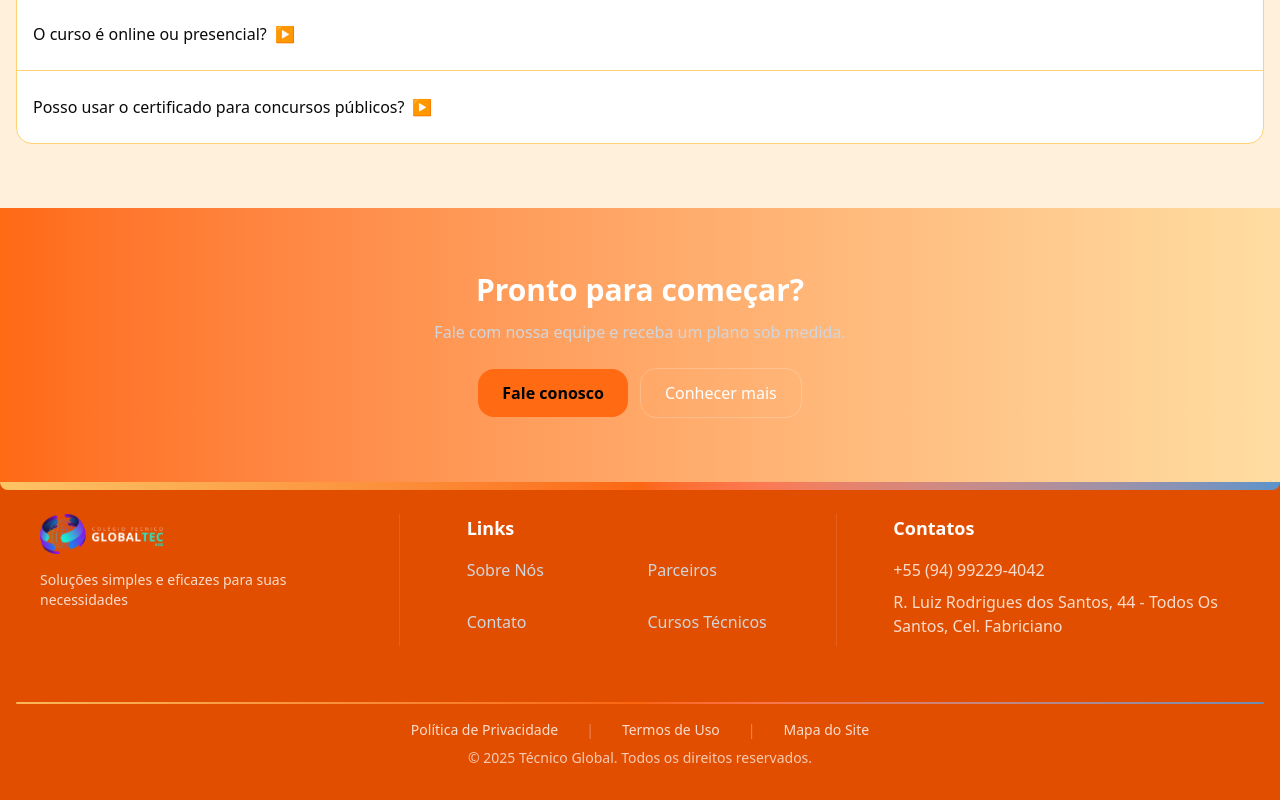
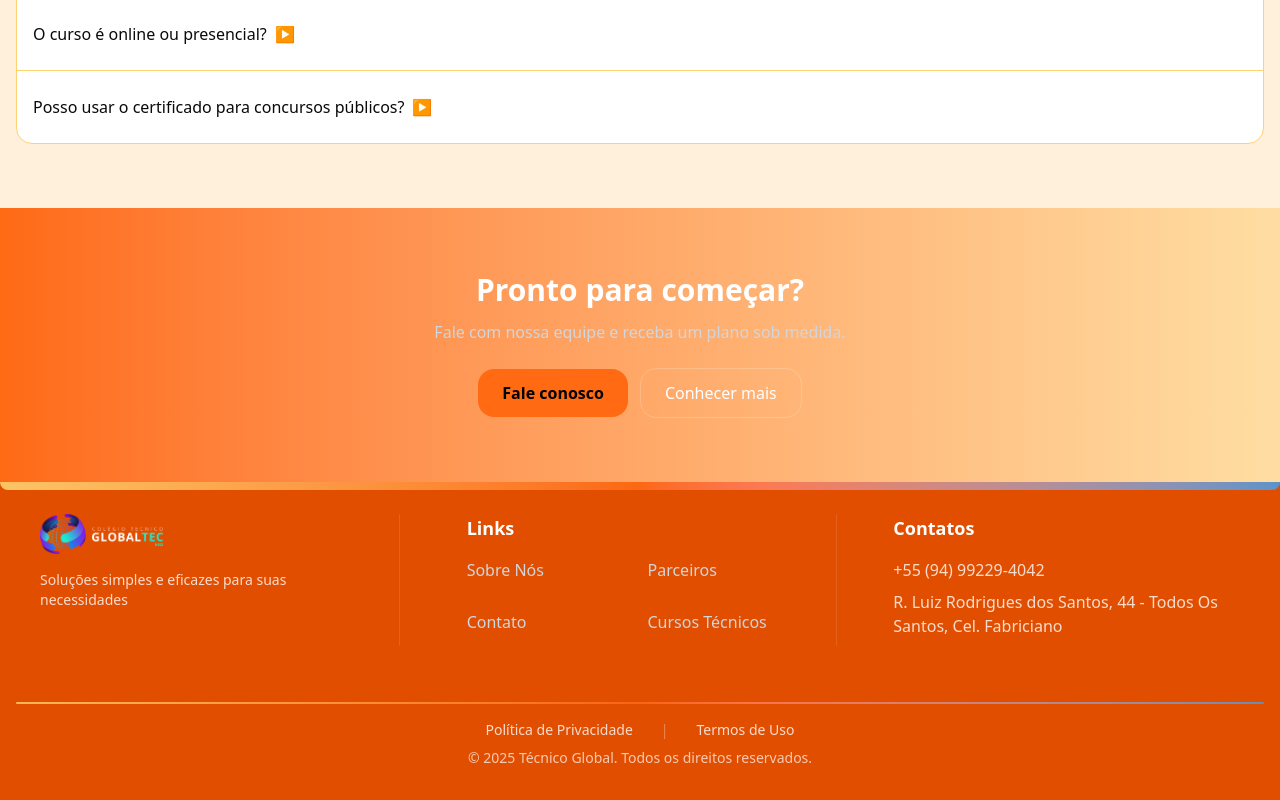
Before and after one commit to IsraelMends/Tecnico-Global, a Next.js app: page / in a window 1280 px wide. Shown: the part 3147-3947 px from the top of the page. Built offline with nearby package versions, Linux system fonts and the light colour scheme.

Commit message:
feat(footer): integrate PrivacyDialog and TermsDialog components into footer for enhanced legal accessibility

```diff
--- a/src/components/footer/footer_copyright/index.tsx
+++ b/src/components/footer/footer_copyright/index.tsx
@@ -1,16 +1,21 @@
+"use client";
+import PrivacyDialog from "@/components/legal/PrivacyDialog";
+import TermsDialog from "@/components/legal/TermsDialog";
+
 const FooterCopyright = () => {
   return (
     <div className="mt-8 pt-6">
       <div className="w-full h-[2px] bg-gradient-to-r from-[var(--amber)] via-[var(--primary)] to-[var(--blue-detail)] rounded-full mb-4 opacity-80" />
+
       <div className="flex flex-col md:flex-row items-center justify-center gap-3 md:gap-6 mb-2 text-white/80 text-sm">
-        <a href="/politica-de-privacidade" className="hover:text-white focus-visible:outline-none focus-visible:ring-2 focus-visible:ring-[var(--blue-detail)] rounded px-1">Política de Privacidade</a>
+        <PrivacyDialog />
         <span className="hidden md:inline-block opacity-40">|</span>
-        <a href="/termos-de-uso" className="hover:text-white focus-visible:outline-none focus-visible:ring-2 focus-visible:ring-[var(--blue-detail)] rounded px-1">Termos de Uso</a>
-        <span className="hidden md:inline-block opacity-40">|</span>
-        <a href="/sitemap.xml" className="hover:text-white focus-visible:outline-none focus-visible:ring-2 focus-visible:ring-[var(--blue-detail)] rounded px-1">Mapa do Site</a>
+        <TermsDialog />
       </div>
+
       <p className="text-center text-white/70 text-sm">
-        © {new Date().getFullYear()} Técnico Global. Todos os direitos reservados.
+        © {new Date().getFullYear()} Técnico Global. Todos os direitos
+        reservados.
       </p>
     </div>
   );
```
